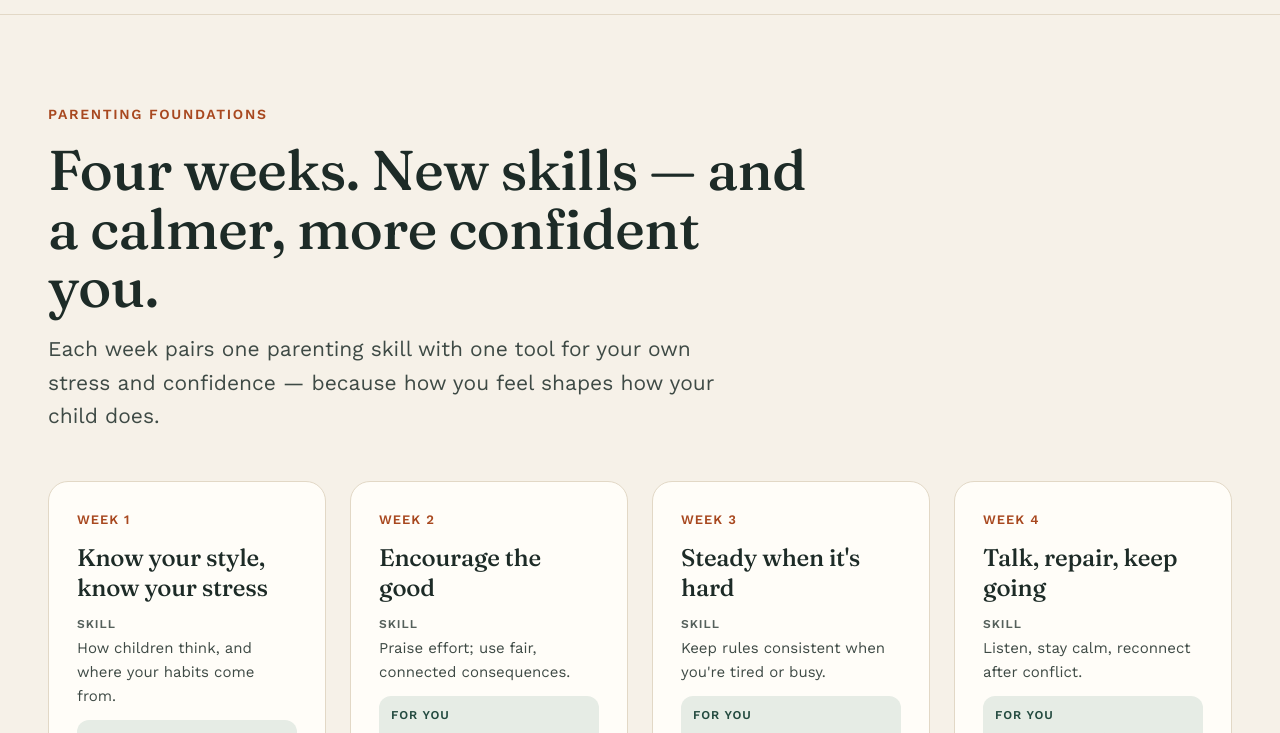
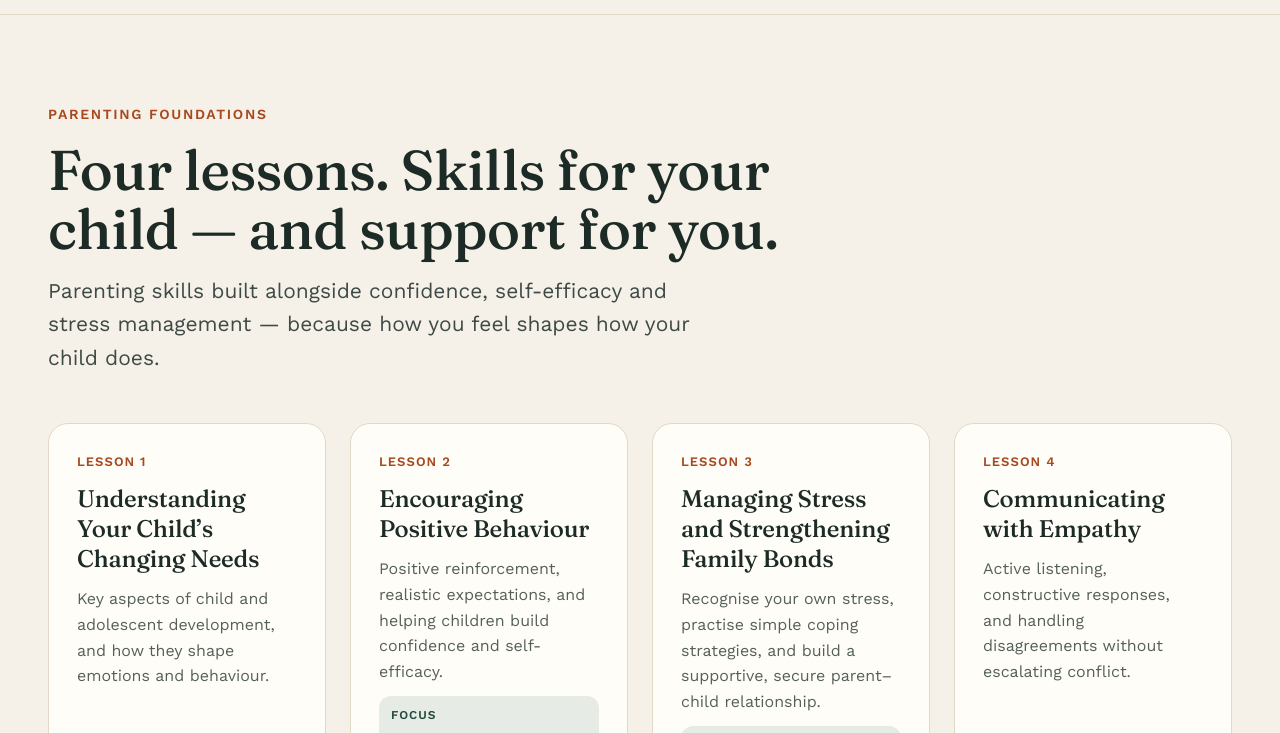
Before and after one commit to rohanasrani3/KinBridge, a plain HTML site: page programme.html in a window 1280 px wide. Shown: the part 66-799 px from the top of the page. Drawn offline with nearby package versions, Linux system fonts and the light colour scheme; a web font is replaced by a local one.

```diff
--- a/programme.html
+++ b/programme.html
@@ -30,14 +30,14 @@
 <div class="wrap">
 <div class="intro">
 <div class="eyebrow">Parenting Foundations</div>
-<h1 style="font-size:56px">Four weeks. New skills — and a calmer, more confident you.</h1>
-<p class="lead">Each week pairs one parenting skill with one tool for your own stress and confidence — because how you feel shapes how your child does.</p>
+<h1 style="font-size:56px">Four lessons. Skills for your child — and support for you.</h1>
+<p class="lead">Parenting skills built alongside confidence, self-efficacy and stress management — because how you feel shapes how your child does.</p>
 </div>
 <div class="grid g4">
-<div class="card week"><div class="tag">Week 1</div><h3>Know your style, know your stress</h3><div class="pair"><span>Skill</span>How children think, and where your habits come from.</div><div class="pair care"><span>For you</span>Spot your own stress triggers.</div><div class="home-lab"><strong>Home goal:</strong> one 10-minute check-in a day.</div></div>
-<div class="card week"><div class="tag">Week 2</div><h3>Encourage the good</h3><div class="pair"><span>Skill</span>Praise effort; use fair, connected consequences.</div><div class="pair care"><span>For you</span>A 60-second calm-down plan for tense moments.</div><div class="home-lab"><strong>Home goal:</strong> three house rules and a praise log.</div></div>
-<div class="card week"><div class="tag">Week 3</div><h3>Steady when it's hard</h3><div class="pair"><span>Skill</span>Keep rules consistent when you're tired or busy.</div><div class="pair care"><span>For you</span>Realistic expectations — of your child and yourself.</div><div class="home-lab"><strong>Home goal:</strong> let your child own one decision.</div></div>
-<div class="card week"><div class="tag">Week 4</div><h3>Talk, repair, keep going</h3><div class="pair"><span>Skill</span>Listen, stay calm, reconnect after conflict.</div><div class="pair care"><span>For you</span>Build your confidence plan for after the course.</div><div class="home-lab"><strong>Home goal:</strong> one repair conversation.</div></div>
+<div class="card week"><div class="tag">Lesson 1</div><h3>Understanding Your Child’s Changing Needs</h3><p class="muted" style="font-size:16px">Key aspects of child and adolescent development, and how they shape emotions and behaviour.</p><div class="home-lab"><strong>Home goal:</strong> in one tense moment, pause and ask what your child might be feeling.</div></div>
+<div class="card week"><div class="tag">Lesson 2</div><h3>Encouraging Positive Behaviour</h3><p class="muted" style="font-size:16px">Positive reinforcement, realistic expectations, and helping children build confidence and self-efficacy.</p><div class="pair care"><span>Focus</span>Confidence &amp; self-efficacy</div><div class="home-lab"><strong>Home goal:</strong> praise one specific effort every day.</div></div>
+<div class="card week"><div class="tag">Lesson 3</div><h3>Managing Stress and Strengthening Family Bonds</h3><p class="muted" style="font-size:16px">Recognise your own stress, practise simple coping strategies, and build a supportive, secure parent–child relationship.</p><div class="pair care"><span>Focus</span>Parent stress management</div><div class="home-lab"><strong>Home goal:</strong> use one coping strategy when stress rises.</div></div>
+<div class="card week"><div class="tag">Lesson 4</div><h3>Communicating with Empathy</h3><p class="muted" style="font-size:16px">Active listening, constructive responses, and handling disagreements without escalating conflict.</p><div class="home-lab"><strong>Home goal:</strong> one listening conversation — no advice, just understanding.</div></div>
 </div>
 <div class="chips" style="margin-top:32px"><strong>Coming later:</strong><span class="chip">Screen Time</span><span class="chip">Homework &amp; School Stress</span><span class="chip">1-to-1 coaching</span></div>
 </div>
```
Also changed, not shown: index.html (+2 -2 lines), why.html (+1 -1 lines).
